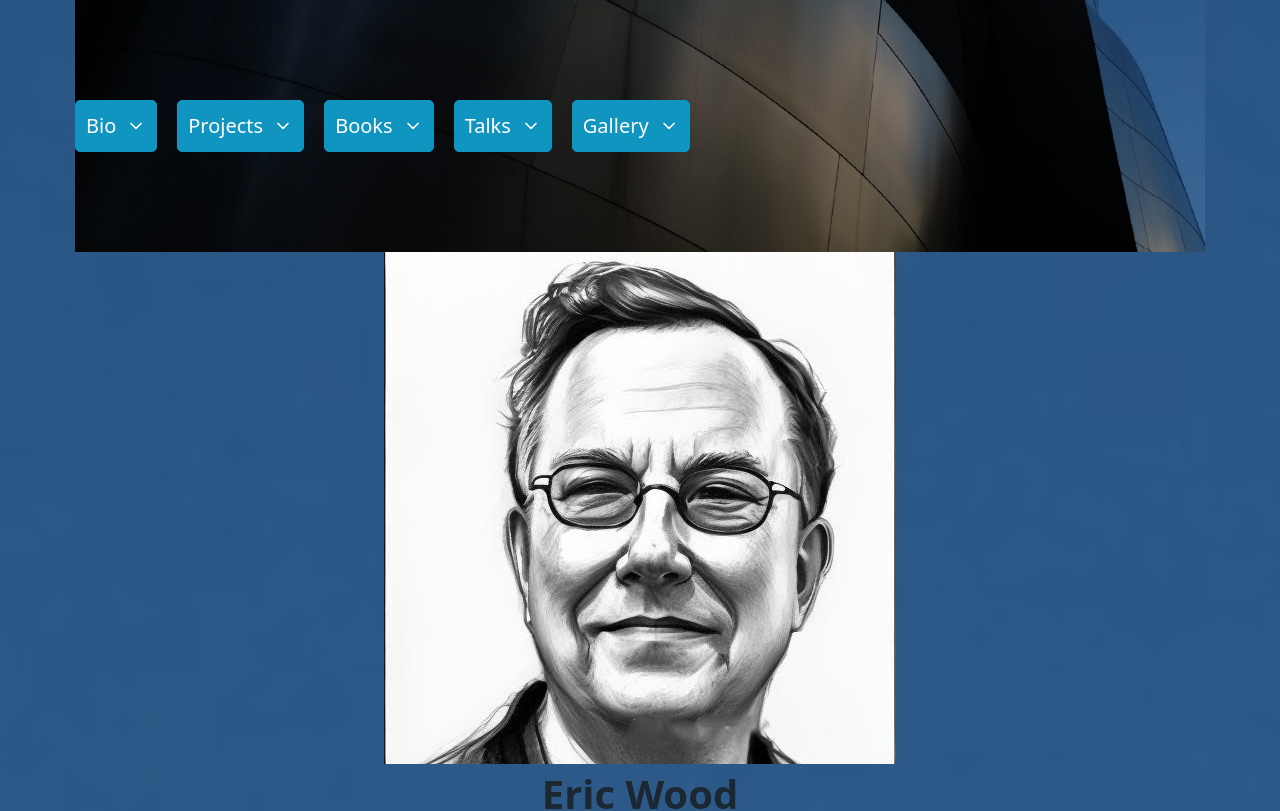
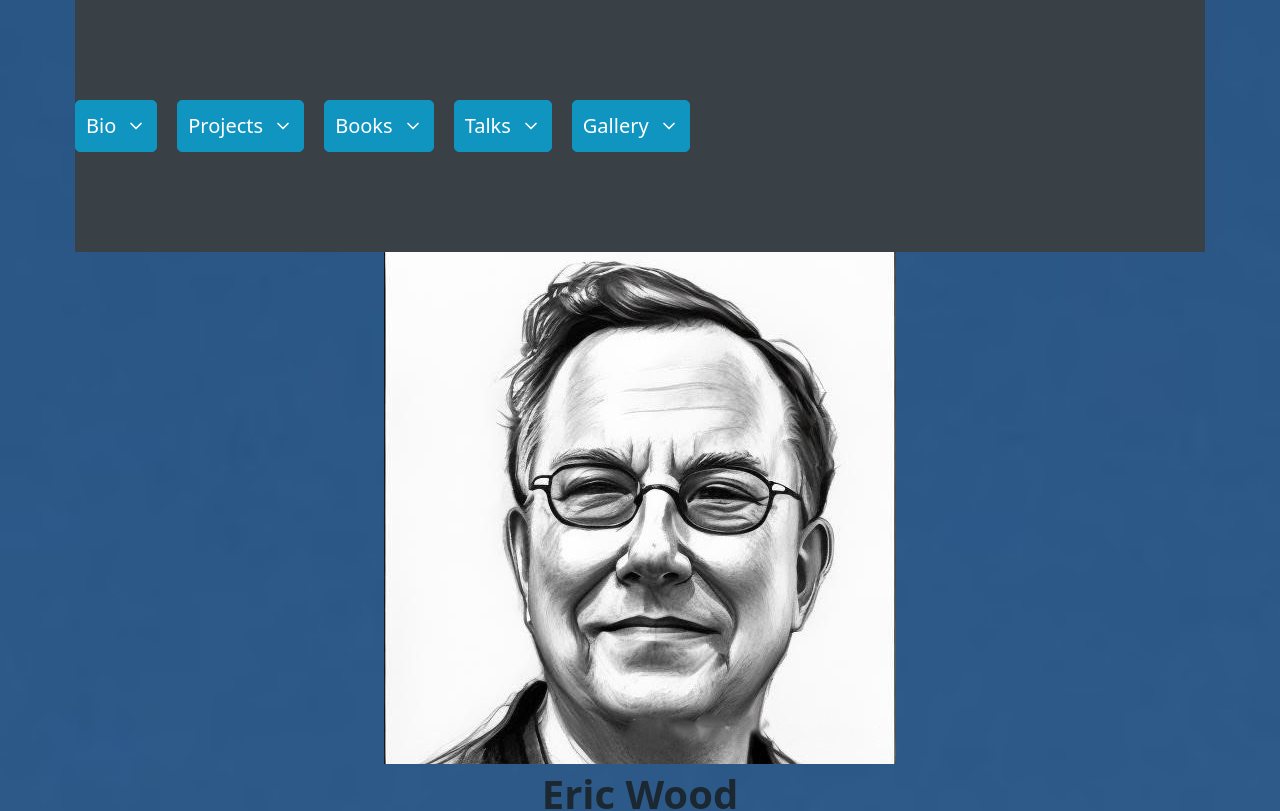
Before and after one commit to ericwood8/ericwood8.github.io, a plain HTML site: page index.html in a window 1280 px wide. Shown: the top 811 px of the page. Drawn offline with Linux system fonts and the light colour scheme.

```diff
--- a/global.css
+++ b/global.css
@@ -2,7 +2,6 @@ h1 { text-align: center }
 
 .hero {
     background-color: #394046;
-    background-image: url("IMG/test2.jpg");
     background-position: center;
     background-size: cover;
   }
```
